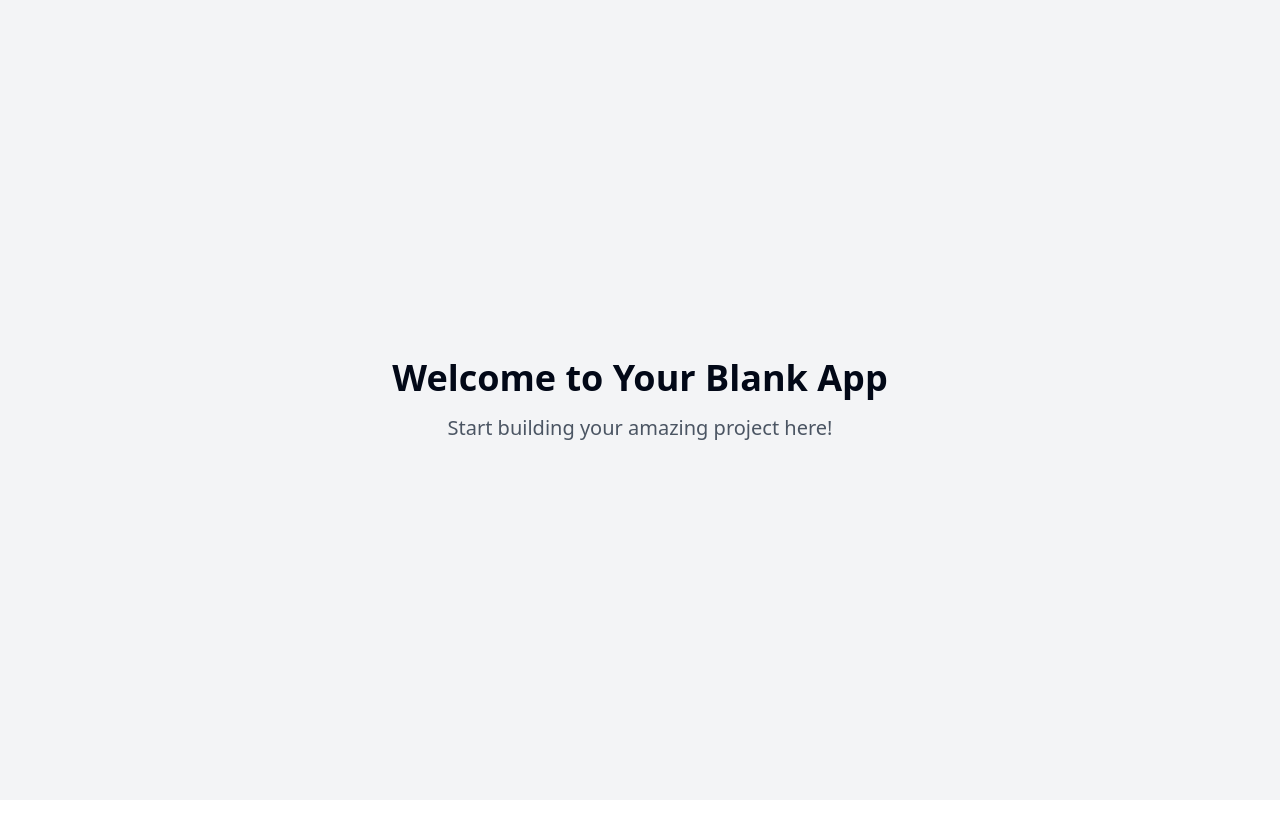
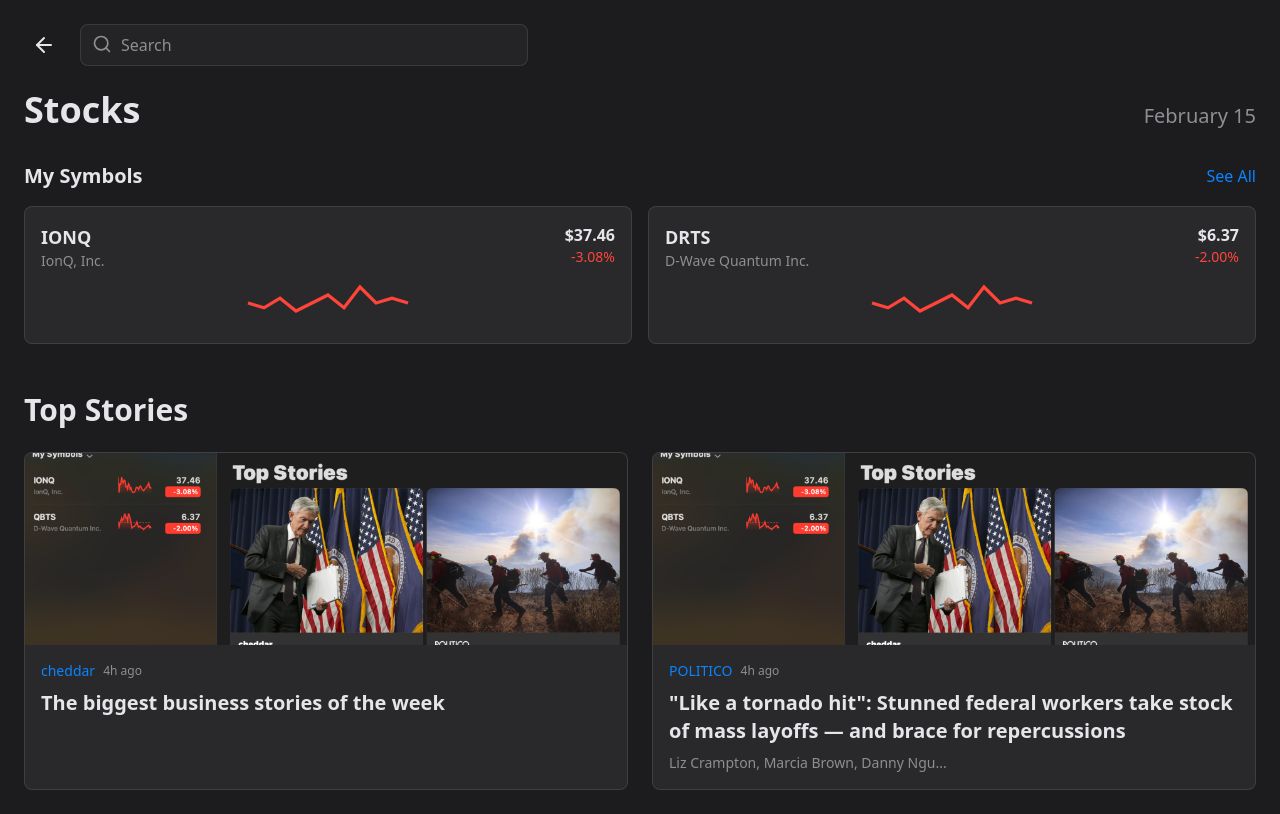
Before and after one commit to PaulGustafson/clone-o-matic-45, a React (Vite) app: page / in a window 1280 px wide. Built offline with nearby package versions, Linux system fonts and the light colour scheme.

Commit message:
Clone lovable app
This commit clones the Lovable application.

```diff
--- /dev/null
+++ b/src/components/NewsCard.tsx
@@ -0,0 +1,31 @@
+
+interface NewsCardProps {
+  source: string;
+  title: string;
+  imageUrl: string;
+  time: string;
+  authors?: string;
+}
+
+export const NewsCard = ({ source, title, imageUrl, time, authors }: NewsCardProps) => {
+  return (
+    <div className="glass-card rounded-lg overflow-hidden transition-all hover:scale-[1.01] cursor-pointer animate-fadeIn">
+      <img
+        src={imageUrl}
+        alt={title}
+        className="w-full h-48 object-cover"
+        loading="lazy"
+      />
+      <div className="p-4">
+        <div className="flex items-center gap-2 mb-2">
+          <span className="text-sm font-medium text-news-accent">{source}</span>
+          <span className="text-xs text-news-muted">{time}</span>
+        </div>
+        <h2 className="text-xl font-semibold mb-2 line-clamp-2">{title}</h2>
+        {authors && (
+          <p className="text-sm text-news-muted truncate">{authors}</p>
+        )}
+      </div>
+    </div>
+  );
+};
--- /dev/null
+++ b/src/components/SearchBar.tsx
@@ -0,0 +1,15 @@
+
+import { Search } from "lucide-react";
+
+export const SearchBar = () => {
+  return (
+    <div className="relative w-full max-w-md animate-fadeIn">
+      <input
+        type="text"
+        placeholder="Search"
+        className="w-full px-4 py-2 pl-10 bg-news-card/50 rounded-lg border border-white/10 text-news-text placeholder:text-news-muted focus:outline-none focus:ring-2 focus:ring-news-accent/50 transition-all"
+      />
+      <Search className="absolute left-3 top-2.5 w-5 h-5 text-news-muted" />
+    </div>
+  );
+};
--- /dev/null
+++ b/src/components/StockTicker.tsx
@@ -0,0 +1,34 @@
+
+interface StockTickerProps {
+  symbol: string;
+  name: string;
+  price: number;
+  change: number;
+}
+
+export const StockTicker = ({ symbol, name, price, change }: StockTickerProps) => {
+  const isNegative = change < 0;
+
+  return (
+    <div className="glass-card p-4 rounded-lg transition-all hover:scale-[1.02] cursor-pointer animate-slideIn">
+      <div className="flex justify-between items-start mb-2">
+        <div>
+          <h3 className="font-semibold text-lg">{symbol}</h3>
+          <p className="text-news-muted text-sm">{name}</p>
+        </div>
+        <div className="text-right">
+          <p className="font-semibold">${price.toFixed(2)}</p>
+          <p className={`text-sm ${isNegative ? 'text-news-negative' : 'text-green-500'}`}>
+            {change > 0 ? '+' : ''}{change.toFixed(2)}%
+          </p>
+        </div>
+      </div>
+      <svg className="w-full h-12" viewBox="0 0 100 30">
+        <path
+          d="M0,15 L10,18 L20,12 L30,20 L40,15 L50,10 L60,18 L70,5 L80,15 L90,12 L100,15"
+          className={`chart-line ${isNegative ? 'chart-line-negative' : ''}`}
+        />
+      </svg>
+    </div>
+  );
+};
--- a/src/index.css
+++ b/src/index.css
@@ -1,101 +1,30 @@
+
 @tailwind base;
 @tailwind components;
 @tailwind utilities;
 
 @layer base {
-  :root {
-    --background: 0 0% 100%;
-    --foreground: 222.2 84% 4.9%;
-
-    --card: 0 0% 100%;
-    --card-foreground: 222.2 84% 4.9%;
-
-    --popover: 0 0% 100%;
-    --popover-foreground: 222.2 84% 4.9%;
-
-    --primary: 222.2 47.4% 11.2%;
-    --primary-foreground: 210 40% 98%;
-
-    --secondary: 210 40% 96.1%;
-    --secondary-foreground: 222.2 47.4% 11.2%;
-
-    --muted: 210 40% 96.1%;
-    --muted-foreground: 215.4 16.3% 46.9%;
-
-    --accent: 210 40% 96.1%;
-    --accent-foreground: 222.2 47.4% 11.2%;
-
-    --destructive: 0 84.2% 60.2%;
-    --destructive-foreground: 210 40% 98%;
-
-    --border: 214.3 31.8% 91.4%;
-    --input: 214.3 31.8% 91.4%;
-    --ring: 222.2 84% 4.9%;
-
-    --radius: 0.5rem;
-
-    --sidebar-background: 0 0% 98%;
-
-    --sidebar-foreground: 240 5.3% 26.1%;
-
-    --sidebar-primary: 240 5.9% 10%;
-
-    --sidebar-primary-foreground: 0 0% 98%;
-
-    --sidebar-accent: 240 4.8% 95.9%;
-
-    --sidebar-accent-foreground: 240 5.9% 10%;
-
-    --sidebar-border: 220 13% 91%;
-
-    --sidebar-ring: 217.2 91.2% 59.8%;
-  }
-
-  .dark {
-    --background: 222.2 84% 4.9%;
-    --foreground: 210 40% 98%;
-
-    --card: 222.2 84% 4.9%;
-    --card-foreground: 210 40% 98%;
-
-    --popover: 222.2 84% 4.9%;
-    --popover-foreground: 210 40% 98%;
-
-    --primary: 210 40% 98%;
-    --primary-foreground: 222.2 47.4% 11.2%;
-
-    --secondary: 217.2 32.6% 17.5%;
-    --secondary-foreground: 210 40% 98%;
-
-    --muted: 217.2 32.6% 17.5%;
-    --muted-foreground: 215 20.2% 65.1%;
-
-    --accent: 217.2 32.6% 17.5%;
-    --accent-foreground: 210 40% 98%;
-
-    --destructive: 0 62.8% 30.6%;
-    --destructive-foreground: 210 40% 98%;
-
-    --border: 217.2 32.6% 17.5%;
-    --input: 217.2 32.6% 17.5%;
-    --ring: 212.7 26.8% 83.9%;
-    --sidebar-background: 240 5.9% 10%;
-    --sidebar-foreground: 240 4.8% 95.9%;
-    --sidebar-primary: 224.3 76.3% 48%;
-    --sidebar-primary-foreground: 0 0% 100%;
-    --sidebar-accent: 240 3.7% 15.9%;
-    --sidebar-accent-foreground: 240 4.8% 95.9%;
-    --sidebar-border: 240 3.7% 15.9%;
-    --sidebar-ring: 217.2 91.2% 59.8%;
+  body {
+    @apply bg-news-bg text-news-text;
   }
 }
 
-@layer base {
-  * {
-    @apply border-border;
+@layer utilities {
+  .glass-card {
+    @apply bg-news-card/90 backdrop-blur-lg border border-white/10;
   }
 
-  body {
-    @apply bg-background text-foreground;
+  .text-gradient {
+    @apply bg-clip-text text-transparent bg-gradient-to-r from-news-accent to-news-text;
   }
 }
+
+.chart-line {
+  fill: none;
+  stroke: #0A84FF;
+  stroke-width: 2;
+}
+
+.chart-line-negative {
+  stroke: #FF453A;
+}
--- a/src/pages/Index.tsx
+++ b/src/pages/Index.tsx
@@ -1,12 +1,66 @@
-// Update this page (the content is just a fallback if you fail to update the page)
+
+import { SearchBar } from "@/components/SearchBar";
+import { StockTicker } from "@/components/StockTicker";
+import { NewsCard } from "@/components/NewsCard";
+import { ArrowLeft } from "lucide-react";
+
+const stockData = [
+  { symbol: "IONQ", name: "IonQ, Inc.", price: 37.46, change: -3.08 },
+  { symbol: "DRTS", name: "D-Wave Quantum Inc.", price: 6.37, change: -2.00 },
+];
+
+const newsData = [
+  {
+    source: "cheddar",
+    title: "The biggest business stories of the week",
+    imageUrl: "/lovable-uploads/5a40a2f1-0262-44c9-b69c-577df111c31c.png",
+    time: "4h ago",
+  },
+  {
+    source: "POLITICO",
+    title: "\"Like a tornado hit\": Stunned federal workers take stock of mass layoffs — and brace for repercussions",
+    imageUrl: "/lovable-uploads/5a40a2f1-0262-44c9-b69c-577df111c31c.png",
+    time: "4h ago",
+    authors: "Liz Crampton, Marcia Brown, Danny Ngu...",
+  },
+];
 
 const Index = () => {
   return (
-    <div className="min-h-screen flex items-center justify-center bg-gray-100">
-      <div className="text-center">
-        <h1 className="text-4xl font-bold mb-4">Welcome to Your Blank App</h1>
-        <p className="text-xl text-gray-600">Start building your amazing project here!</p>
-      </div>
+    <div className="min-h-screen bg-news-bg text-news-text p-6">
+      <header className="mb-8">
+        <div className="flex items-center gap-4 mb-6">
+          <button className="p-2 hover:bg-news-card/50 rounded-full transition-colors">
+            <ArrowLeft className="w-6 h-6" />
+          </button>
+          <SearchBar />
+        </div>
+        <div className="flex items-baseline justify-between mb-2">
+          <h1 className="text-4xl font-bold">Stocks</h1>
+          <span className="text-xl text-news-muted">February 15</span>
+        </div>
+      </header>
+
+      <section className="mb-12">
+        <div className="flex items-center justify-between mb-4">
+          <h2 className="text-xl font-semibold">My Symbols</h2>
+          <button className="text-news-accent hover:underline">See All</button>
+        </div>
+        <div className="grid gap-4 md:grid-cols-2">
+          {stockData.map((stock) => (
+            <StockTicker key={stock.symbol} {...stock} />
+          ))}
+        </div>
+      </section>
+
+      <section>
+        <h2 className="text-3xl font-bold mb-6">Top Stories</h2>
+        <div className="grid gap-6 md:grid-cols-2">
+          {newsData.map((news, index) => (
+            <NewsCard key={index} {...news} />
+          ))}
+        </div>
+      </section>
     </div>
   );
 };
--- a/tailwind.config.ts
+++ b/tailwind.config.ts
@@ -1,96 +1,85 @@
+
 import type { Config } from "tailwindcss";
 
 export default {
   darkMode: ["class"],
-	content: [
-		"./pages/**/*.{ts,tsx}",
-		"./components/**/*.{ts,tsx}",
-		"./app/**/*.{ts,tsx}",
-		"./src/**/*.{ts,tsx}",
-	],
+  content: ["./pages/**/*.{ts,tsx}", "./components/**/*.{ts,tsx}", "./app/**/*.{ts,tsx}", "./src/**/*.{ts,tsx}"],
   prefix: "",
   theme: {
     container: {
       center: true,
-			padding: '2rem',
-			screens: {
-				'2xl': '1400px'
-			}
+      padding: "2rem",
+      screens: { "2xl": "1400px" },
     },
     extend: {
       colors: {
-				border: 'hsl(var(--border))',
-				input: 'hsl(var(--input))',
-				ring: 'hsl(var(--ring))',
-				background: 'hsl(var(--background))',
-				foreground: 'hsl(var(--foreground))',
+        border: "hsl(var(--border))",
+        input: "hsl(var(--input))",
+        ring: "hsl(var(--ring))",
+        background: "hsl(var(--background))",
+        foreground: "hsl(var(--foreground))",
+        news: {
+          bg: "#1C1C1E",
+          card: "#2C2C2E",
+          text: "#E5E5EA",
+          muted: "#8E8E93",
+          accent: "#0A84FF",
+          negative: "#FF453A",
+        },
         primary: {
-					DEFAULT: 'hsl(var(--primary))',
-					foreground: 'hsl(var(--primary-foreground))'
+          DEFAULT: "hsl(var(--primary))",
+          foreground: "hsl(var(--primary-foreground))",
         },
         secondary: {
-					DEFAULT: 'hsl(var(--secondary))',
-					foreground: 'hsl(var(--secondary-foreground))'
+          DEFAULT: "hsl(var(--secondary))",
+          foreground: "hsl(var(--secondary-foreground))",
         },
         destructive: {
-					DEFAULT: 'hsl(var(--destructive))',
-					foreground: 'hsl(var(--destructive-foreground))'
+          DEFAULT: "hsl(var(--destructive))",
+          foreground: "hsl(var(--destructive-foreground))",
         },
         muted: {
-					DEFAULT: 'hsl(var(--muted))',
-					foreground: 'hsl(var(--muted-foreground))'
+          DEFAULT: "hsl(var(--muted))",
+          foreground: "hsl(var(--muted-foreground))",
         },
         accent: {
-					DEFAULT: 'hsl(var(--accent))',
-					foreground: 'hsl(var(--accent-foreground))'
+          DEFAULT: "hsl(var(--accent))",
+          foreground: "hsl(var(--accent-foreground))",
         },
         popover: {
-					DEFAULT: 'hsl(var(--popover))',
-					foreground: 'hsl(var(--popover-foreground))'
+          DEFAULT: "hsl(var(--popover))",
+          foreground: "hsl(var(--popover-foreground))",
         },
         card: {
-					DEFAULT: 'hsl(var(--card))',
-					foreground: 'hsl(var(--card-foreground))'
+          DEFAULT: "hsl(var(--card))",
+          foreground: "hsl(var(--card-foreground))",
         },
-				sidebar: {
-					DEFAULT: 'hsl(var(--sidebar-background))',
-					foreground: 'hsl(var(--sidebar-foreground))',
-					primary: 'hsl(var(--sidebar-primary))',
-					'primary-foreground': 'hsl(var(--sidebar-primary-foreground))',
-					accent: 'hsl(var(--sidebar-accent))',
-					'accent-foreground': 'hsl(var(--sidebar-accent-foreground))',
-					border: 'hsl(var(--sidebar-border))',
-					ring: 'hsl(var(--sidebar-ring))'
-				}
-			},
-			borderRadius: {
-				lg: 'var(--radius)',
-				md: 'calc(var(--radius) - 2px)',
-				sm: 'calc(var(--radius) - 4px)'
       },
       keyframes: {
-				'accordion-down': {
-					from: {
-						height: '0'
+        "accordion-down": {
+          from: { height: "0" },
+          to: { height: "var(--radix-accordion-content-height)" },
         },
-					to: {
-						height: 'var(--radix-accordion-content-height)'
-					}
+        "accordion-up": {
+          from: { height: "var(--radix-accordion-content-height)" },
+          to: { height: "0" },
         },
-				'accordion-up': {
-					from: {
-						height: 'var(--radix-accordion-content-height)'
+        slideIn: {
+          "0%": { transform: "translateX(-100%)" },
+          "100%": { transform: "translateX(0)" },
         },
-					to: {
-						height: '0'
-					}
-				}
+        fadeIn: {
+          "0%": { opacity: "0" },
+          "100%": { opacity: "1" },
+        },
       },
       animation: {
-				'accordion-down': 'accordion-down 0.2s ease-out',
-				'accordion-up': 'accordion-up 0.2s ease-out'
-			}
-		}
+        "accordion-down": "accordion-down 0.2s ease-out",
+        "accordion-up": "accordion-up 0.2s ease-out",
+        slideIn: "slideIn 0.3s ease-out",
+        fadeIn: "fadeIn 0.5s ease-out",
+      },
+    },
   },
   plugins: [require("tailwindcss-animate")],
 } satisfies Config;
```
Also changed, not shown: public/lovable-uploads/5a40a2f1-0262-44c9-b69c-577df111c31c.png (added). Lines whose indentation alone changed are shown as unchanged.
